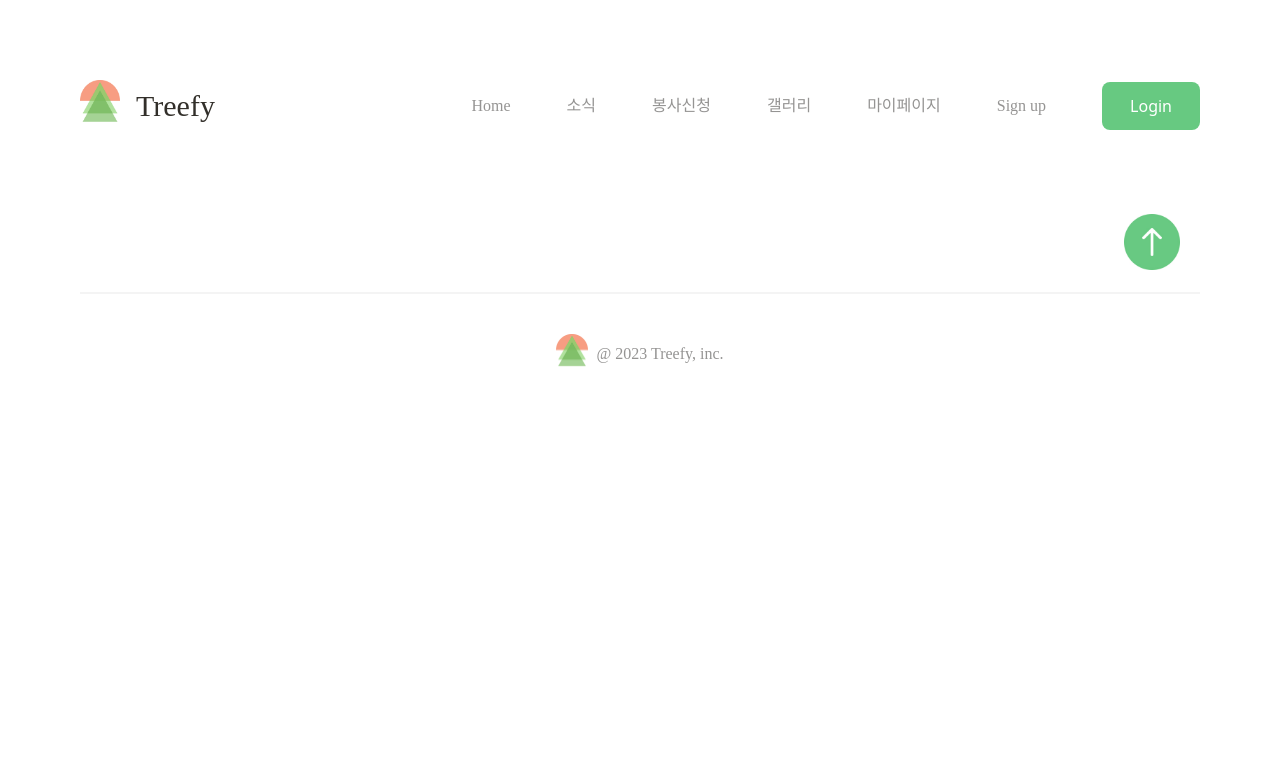
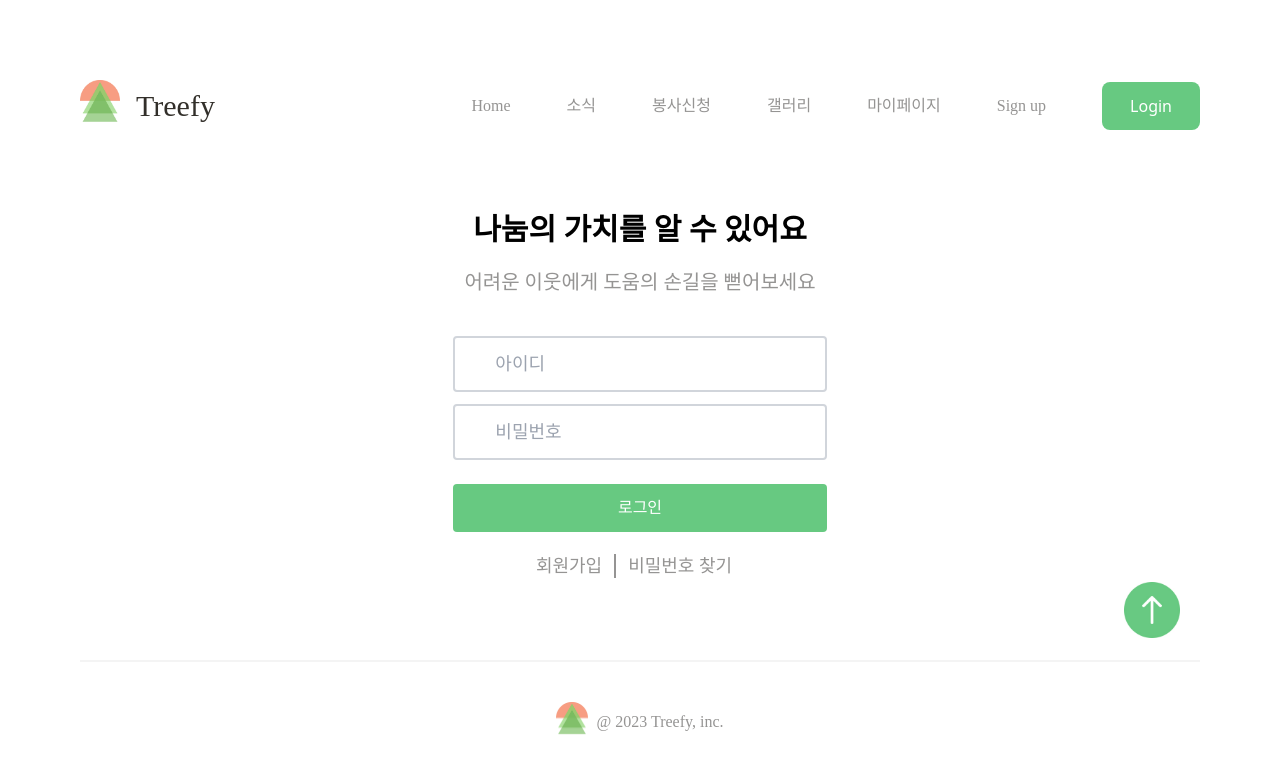
Before and after one commit to gyuiru/Treefy-FE, a Vue app: page /login in a window 1280 px wide. Shown: the top 774 px of the page. Built offline with nearby package versions, Linux system fonts and the light colour scheme.

Commit message:
feat: ユーザー登録関連ページ完成
ユーザー登録、ユーザーログイン関連ページ完成

#13

```diff
--- a/src/App.vue
+++ b/src/App.vue
@@ -11,8 +11,8 @@
         <router-link to="/list/join/1"><p class="font-pretendard text-custom-gray pr-10">봉사신청</p></router-link>
         <p class="font-pretendard text-custom-gray pr-10">갤러리</p>
         <p class="font-pretendard text-custom-gray pr-10">마이페이지</p>
-        <p class="font-pretendard text-custom-gray pr-10">Sign up</p>
-        <button class="bg-custom-btn-green rounded-lg p-3 pl-7 pr-7 text-white">Login</button>
+        <router-link to="/signup" class="font-pretendard text-custom-gray pr-10">Sign up</router-link>
+        <router-link to="/login" class="bg-custom-btn-green rounded-lg p-3 pl-7 pr-7 text-white">Login</router-link>
       </div>
     </div>
     <router-view></router-view>
--- /dev/null
+++ b/src/components/Login.vue
@@ -0,0 +1,44 @@
+<template>
+  <div class="container min-w-full text-center">
+    <p class="font-pretendard text-3xl font-bold mb-5">나눔의 가치를 알 수 있어요</p>
+    <p class="font-pretendard text-xl text-custom-gray mb-10">어려운 이웃에게 도움의 손길을 뻗어보세요</p>
+    <div class="flex flex-col items-center mb-2">
+      <input v-model="user.username" type="text" class="focus:outline-none resize-none text-lg font-pretendard pl-10 pr-10 p-3 mb-3 border-2 border-gray-300 rounded w-1/3" placeholder="아이디">
+      <input v-model="user.password" type="text" class="focus:outline-none resize-none text-lg font-pretendard pl-10 pr-10 p-3 mb-3 border-2 border-gray-300 rounded w-1/3" placeholder="비밀번호">
+      <button @click="submitLogin" class="bg-custom-btn-green hover:bg-custom-btn-green-hover rounded p-3 px-10 m-3 w-1/3 text-white font-pretendard">로그인</button>
+    </div>
+    <div class="flex justify-center items-center font-pretendard text-lg text-custom-gray">
+      <span class="mr-3">회원가입</span>
+      <div class="h-6 bg-custom-gray w-0.5 mr-3"></div>
+      <span class="mr-3">비밀번호 찾기</span>
+    </div>
+  </div>
+</template>
+
+<script lang="ts">
+import { defineComponent, reactive } from 'vue';
+import { useStore } from '../store';
+import { useRouter } from 'vue-router';
+
+export default defineComponent({
+  setup() {
+    const store = useStore();
+    const router = useRouter();
+    const user = reactive({ username: '', password: ''});
+
+    function submitLogin() {
+      store.login(user);
+      console.log(store.login);
+      router.push('/');
+    }
+
+    return {
+      user, submitLogin
+    }
+  }
+})
+</script>
+
+<style>
+
+</style>
--- /dev/null
+++ b/src/components/SignUp.vue
@@ -0,0 +1,40 @@
+<template>
+  <div class="container min-w-full text-center">
+    <p class="font-pretendard text-3xl font-bold mb-5">회원가입</p>
+    <p class="font-pretendard text-xl text-custom-gray mb-10">어려운 이웃에게 도움의 손길을 뻗어보세요</p>
+    <div class="flex flex-col items-center mb-2">
+      <input v-model="userInfo.username" type="text" class="focus:outline-none resize-none text-lg font-pretendard pl-10 pr-10 p-3 mb-3 border-2 border-gray-300 rounded w-1/3" placeholder="아이디">
+      <input v-model="userInfo.password" type="password" class="focus:outline-none resize-none text-lg font-pretendard pl-10 pr-10 p-3 mb-3 border-2 border-gray-300 rounded w-1/3" placeholder="비밀번호">
+      <input v-model="userInfo.nickname" type="text" class="focus:outline-none resize-none text-lg font-pretendard pl-10 pr-10 p-3 mb-3 border-2 border-gray-300 rounded w-1/3" placeholder="닉네임">
+      <button @click="submitSignUp" class="bg-custom-btn-green hover:bg-custom-btn-green-hover rounded p-3 px-10 m-3 w-1/3 text-white font-pretendard">회원가입</button>
+    </div>
+  </div>
+</template>
+
+<script lang="ts">
+import { defineComponent, reactive } from 'vue';
+import { useStore } from '../store';
+import { useRouter } from 'vue-router';
+
+export default defineComponent({
+  setup() {
+    const store = useStore();
+    const router = useRouter();
+    const userInfo = reactive({ username: '', password: '', nickname: ''});
+
+    async function submitSignUp() {
+      await store.signUp(userInfo);
+      console.log(store.signUp);
+      router.push('/');
+    }
+
+    return {
+      userInfo, submitSignUp
+    }
+  }
+})
+</script>
+
+<style>
+
+</style>
--- a/src/store.ts
+++ b/src/store.ts
@@ -17,6 +17,17 @@ interface fetchedPostsDetail {
 
 interface FetchedPostsEdit {
   [key: string]: string | number;
+}
+
+interface User {
+  username: string;
+  password: string;
+}
+
+interface UserInfo {
+  username: string;
+  password: string;
+  nickname: string;
 }
 
 export const useStore = defineStore('main', {
@@ -101,7 +112,25 @@ export const useStore = defineStore('main', {
       } catch (error) {
         console.log(error);
       }
-    }
+    },
+    async signUp(userInfo: UserInfo) {
+      try {
+        console.log('회원가입 시도');
+        const response = await axios.post('/api/signup', userInfo);
+        console.log(response.data);
+      } catch (error) {
+        console.log(error);
+      }
+    },
+    async login(user: User) {
+      try {
+        console.log('로그인 시도');
+        const response = await axios.post('/api/login');
+        console.log(response.data);
+      } catch (error) {
+        console.log(error);
+      }
+    },
 
 
   },
```
Also changed, not shown: src/router.ts (+10 -0 lines).
